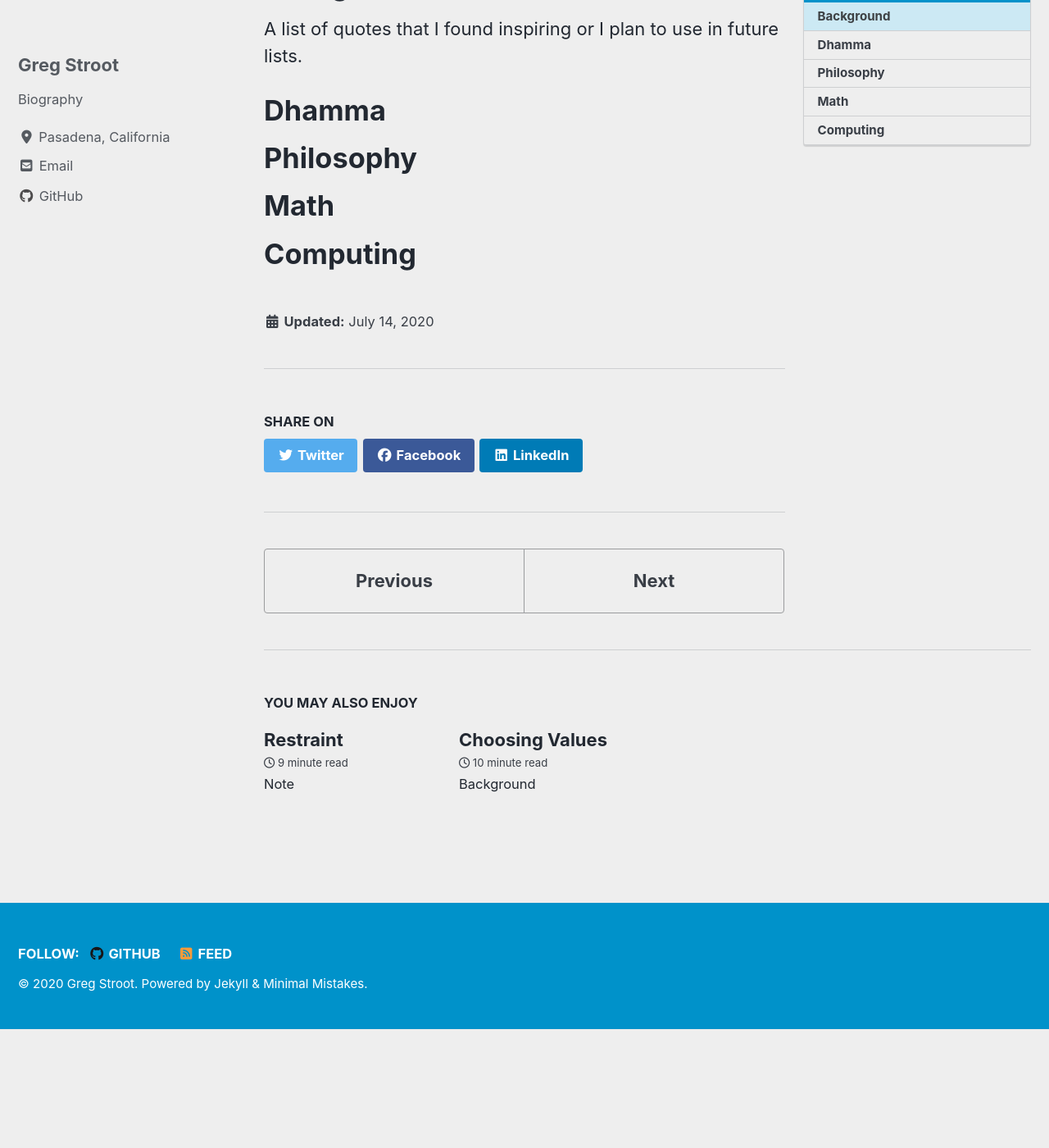
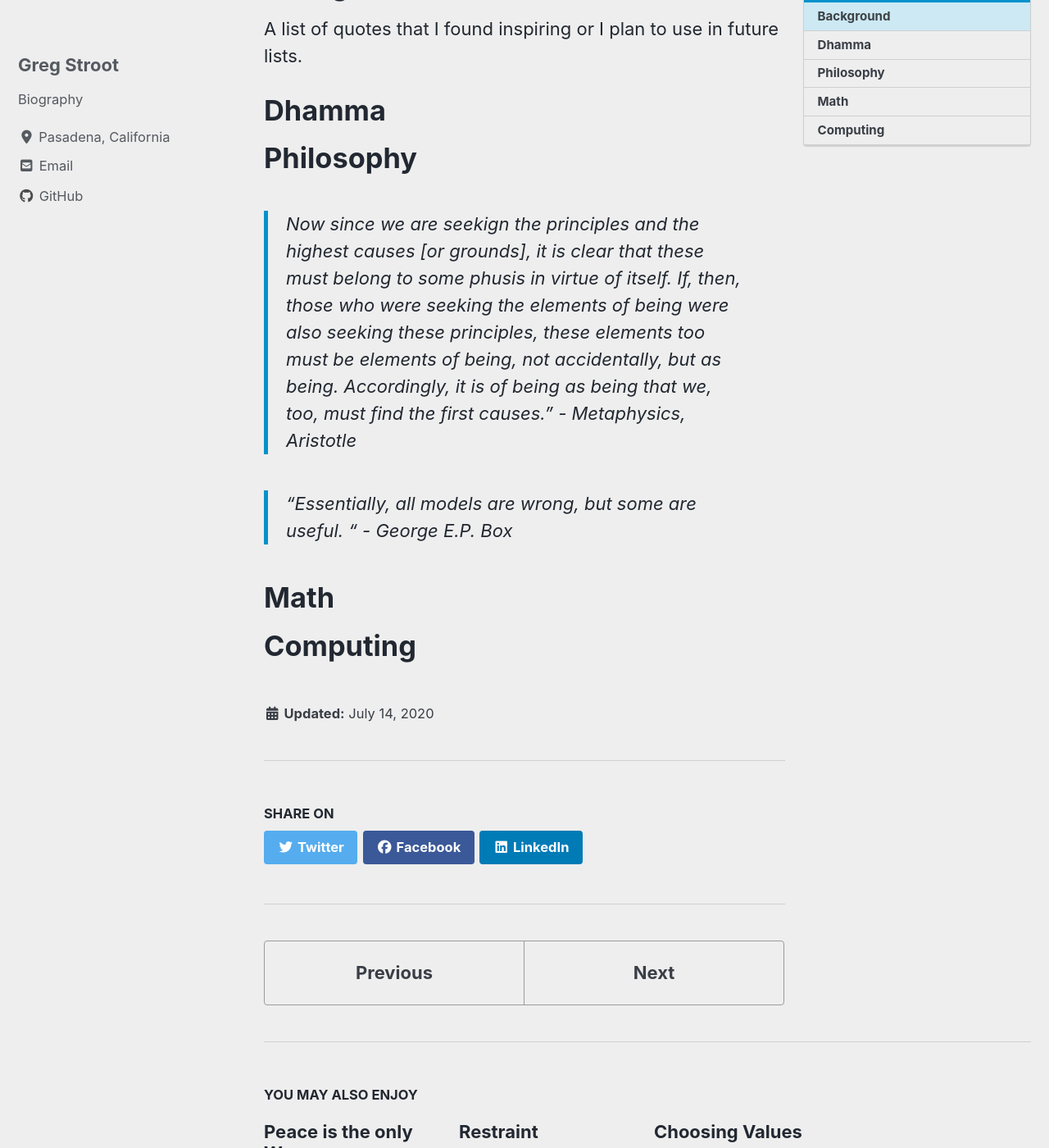
Before and after one commit to GregStroot/GregStroot.github.io, a Jekyll site: the page built from _posts/2020-07-14-quotes.md, in a window 1280 px wide and 1400 px high, scrolled down 240 px. Shown: the whole window at 82% size. Built offline with Jekyll 4.4.1, drawn with Linux system fonts in a browser that asks for light colours; cached includes are drawn as plain includes; nearby versions of some CDN libraries; before the commit the page ends 1495 px from its top, so only the background shows below that; some of the changed text lies outside the part shown.

Commit message:
New post

```diff
--- a/_posts/2020-07-14-quotes.md
+++ b/_posts/2020-07-14-quotes.md
@@ -11,6 +11,10 @@ A list of quotes that I found inspiring or I plan to use in future lists.
 
 # Philosophy
 
+> Now since we are seekign the principles and the highest causes [or grounds], it is clear that these must belong to some *phusis* in virtue of itself. If, then, those who were seeking the elements of being were also seeking these principles, these elements too must be elements of being, not accidentally, but as being. Accordingly, it is of being as being that we, too, must find the first causes." - *Metaphysics*, Aristotle
+
+> "Essentially, all models are wrong, but some are useful. " - George E.P. Box
+
 # Math
 
 # Computing
```
Also changed, not shown: _posts/2020-09-02-Peace-Only.md (added, +20 -0 lines).
